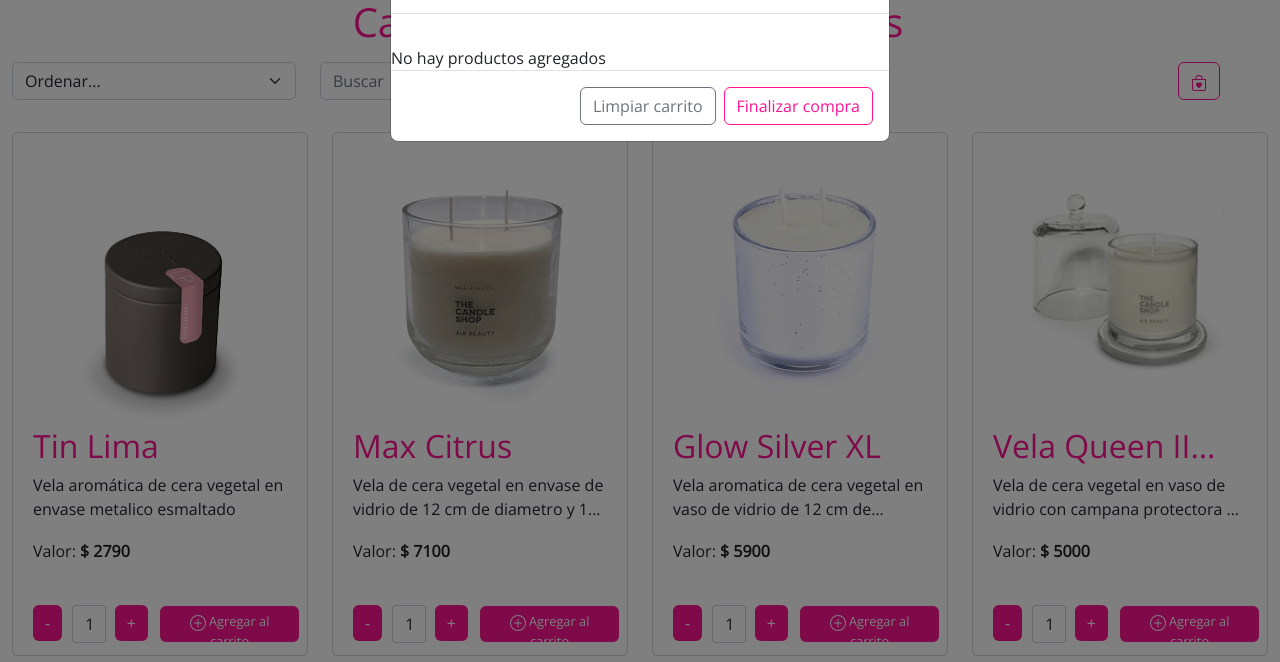
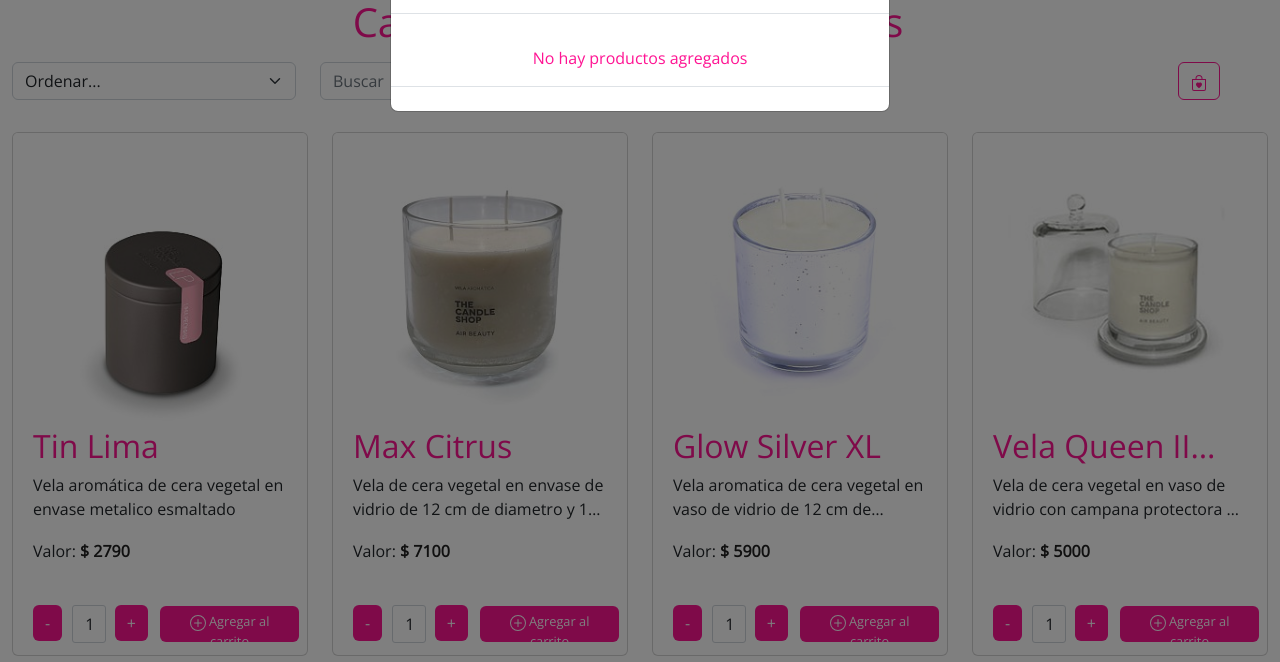
Before and after one commit to Lauritaweb/EcandleShop, a website: page index.html in a window 1280 px wide. Both pictures are taken after a click on the button 1199 px from the left and 171 px from the top of the page. Shown: the part 90-752 px from the top of the page. Drawn offline with nearby package versions, Linux system fonts and the light colour scheme; some packages are replaced by stand-ins of ours; a script that the page names is missing.

Commit message:
btns se oculatan si el carrito esta vacio

```diff
--- a/js/main.js
+++ b/js/main.js
@@ -168,14 +168,20 @@ function verCarrito(arr){
         const totalCarrito = miTrolley.reduce((acc, vela)=> acc + (vela.valor * vela.cant) ,0)
         //ternario
         totalCarrito == 0 ?
-        sumaTotalCarrito.innerHTML=`No hay productos agregados` :
+        sumaTotalCarrito.innerHTML=`<p class="text-center text-pink">No hay productos agregados</p>` :
         sumaTotalCarrito.innerHTML=`<p class="ms-4">El total de su compra es: $ <strong>${totalCarrito}</strong></p>`
         totalAbonarFin.innerHTML=`
         <div class="bg-light p-2 mt-3">
             <p class="ms-2 fs-5 mt-4 text-pink">El total de su compra es: $ <strong>${totalCarrito}</strong></p>
         </div>
         `
-        //return totalCarrito
+        //si el carrito esta vacio oculto los btn de limpiar carrito y finalizar la compra
+        let vacio
+        totalCarrito == 0 ?
+        vacio = true :
+        vacio = false
+        vacio && (btnConfirm.classList.add("d-none") , btnCleanTrolley.classList.add("d-none"))
+
         console.log(totalCarrito)
         console.log(miTrolley)
 }
```
Also changed, not shown: index.html (+0 -6 lines).
